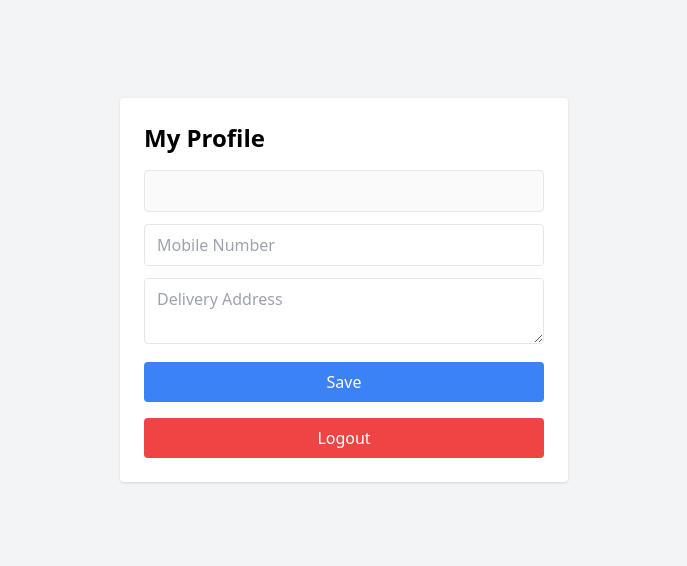
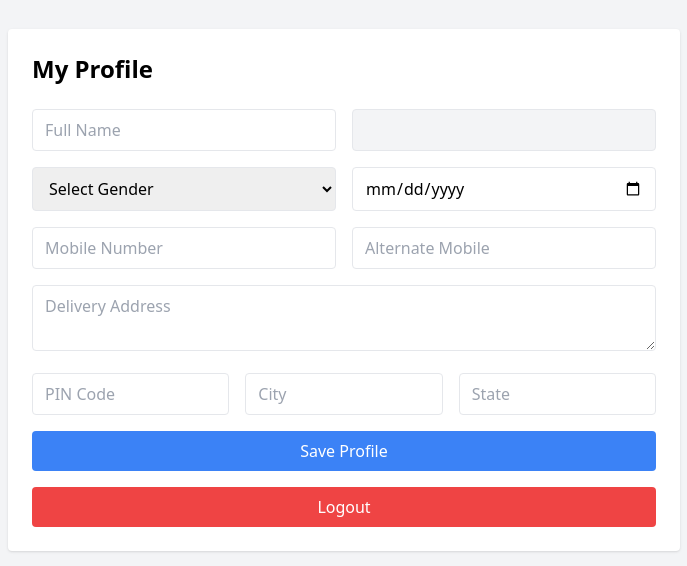
Before and after one commit to Surendra733/buyshoal, a plain HTML site: page profile.html in a window 1280 px wide. Shown: the part 110-676 px from the top of the page, without its empty margins (296-983 px from the left). Drawn offline with nearby package versions, Linux system fonts and the light colour scheme; no server answers.

Commit message:
Update profile.html

```diff
--- a/profile.html
+++ b/profile.html
@@ -6,15 +6,41 @@
   <title>My Profile — Buyshoal</title>
   <script src="https://cdn.tailwindcss.com"></script>
 </head>
-<body class="bg-gray-100 min-h-screen flex items-center justify-center">
-  <div class="w-full max-w-md bg-white p-6 rounded shadow">
-    <h1 class="text-2xl font-bold mb-4">My Profile</h1>
+<body class="bg-gray-100 min-h-screen flex items-center justify-center p-4">
+  <div class="w-full max-w-2xl bg-white p-6 rounded shadow">
+    <h1 class="text-2xl font-bold mb-6">My Profile</h1>
 
-    <form id="profileForm" class="space-y-3">
-      <input id="email" type="email" disabled class="w-full border rounded px-3 py-2" />
-      <input id="mobile" type="text" placeholder="Mobile Number" required class="w-full border rounded px-3 py-2" />
+    <form id="profileForm" class="space-y-4">
+      <!-- Personal Info -->
+      <div class="grid grid-cols-1 md:grid-cols-2 gap-4">
+        <input id="fullName" type="text" placeholder="Full Name" required class="w-full border rounded px-3 py-2" />
+        <input id="email" type="email" disabled class="w-full border rounded px-3 py-2 bg-gray-100" />
+        <select id="gender" class="w-full border rounded px-3 py-2">
+          <option value="">Select Gender</option>
+          <option value="Male">Male</option>
+          <option value="Female">Female</option>
+          <option value="Other">Other</option>
+        </select>
+        <input id="dob" type="date" class="w-full border rounded px-3 py-2" />
+      </div>
+
+      <!-- Contact Info -->
+      <div class="grid grid-cols-1 md:grid-cols-2 gap-4">
+        <input id="mobile" type="text" placeholder="Mobile Number" required class="w-full border rounded px-3 py-2" />
+        <input id="altMobile" type="text" placeholder="Alternate Mobile" class="w-full border rounded px-3 py-2" />
+      </div>
+
+      <!-- Address -->
       <textarea id="address" placeholder="Delivery Address" required class="w-full border rounded px-3 py-2"></textarea>
-      <button class="w-full bg-blue-500 text-white py-2 rounded hover:bg-blue-600" type="submit">Save</button>
+      <div class="grid grid-cols-1 md:grid-cols-3 gap-4">
+        <input id="pincode" type="text" placeholder="PIN Code" required class="w-full border rounded px-3 py-2" />
+        <input id="city" type="text" placeholder="City" required class="w-full border rounded px-3 py-2" />
+        <input id="state" type="text" placeholder="State" required class="w-full border rounded px-3 py-2" />
+      </div>
+
+      <button class="w-full bg-blue-500 text-white py-2 rounded hover:bg-blue-600" type="submit">
+        Save Profile
+      </button>
     </form>
 
     <button id="logoutBtn" class="mt-4 w-full bg-red-500 text-white py-2 rounded hover:bg-red-600">Logout</button>
@@ -25,9 +51,18 @@
     import { doc, getDoc, setDoc } from "https://www.gstatic.com/firebasejs/9.23.0/firebase-firestore.js";
     import { onAuthStateChanged, signOut } from "https://www.gstatic.com/firebasejs/9.23.0/firebase-auth.js";
 
+    // Form elements
+    const fullNameEl = document.getElementById('fullName');
     const emailEl = document.getElementById('email');
+    const genderEl = document.getElementById('gender');
+    const dobEl = document.getElementById('dob');
     const mobileEl = document.getElementById('mobile');
+    const altMobileEl = document.getElementById('altMobile');
     const addressEl = document.getElementById('address');
+    const pincodeEl = document.getElementById('pincode');
+    const cityEl = document.getElementById('city');
+    const stateEl = document.getElementById('state');
+
     const form = document.getElementById('profileForm');
     const logoutBtn = document.getElementById('logoutBtn');
 
@@ -41,27 +76,41 @@
       currentUser = user;
       emailEl.value = user.email;
 
-      // Load existing profile data
+      // Fetch profile from Firestore
       const userRef = doc(db, "users", user.uid);
       const snap = await getDoc(userRef);
       if (snap.exists()) {
         const data = snap.data();
+        fullNameEl.value = data.fullName || "";
+        genderEl.value = data.gender || "";
+        dobEl.value = data.dob || "";
         mobileEl.value = data.mobile || "";
+        altMobileEl.value = data.altMobile || "";
         addressEl.value = data.address || "";
+        pincodeEl.value = data.pincode || "";
+        cityEl.value = data.city || "";
+        stateEl.value = data.state || "";
       }
     });
 
     // Save profile
     form.addEventListener('submit', async (e) => {
       e.preventDefault();
-      if (!currentUser)
-      return;
+      if (!currentUser) return;
 
       await setDoc(doc(db, "users", currentUser.uid), {
         email: currentUser.email,
+        fullName: fullNameEl.value.trim(),
+        gender: genderEl.value,
+        dob: dobEl.value,
         mobile: mobileEl.value.trim(),
-        address: addressEl.value.trim()
-      });
+        altMobile: altMobileEl.value.trim(),
+        address: addressEl.value.trim(),
+        pincode: pincodeEl.value.trim(),
+        city: cityEl.value.trim(),
+        state: stateEl.value.trim()
+      }, { merge: true });
+
       alert("Profile updated successfully!");
       window.location.href = "index.html";
     });
```
